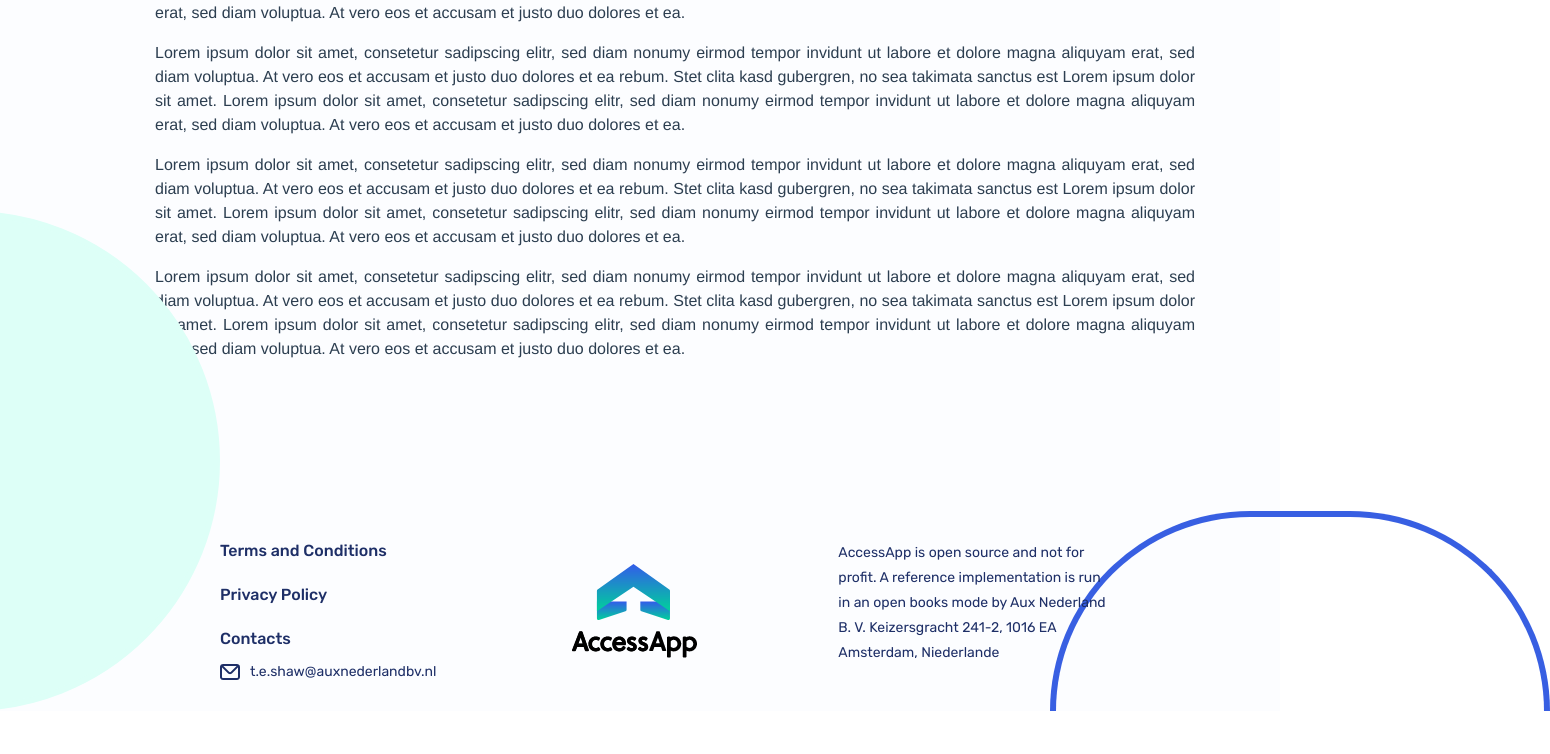
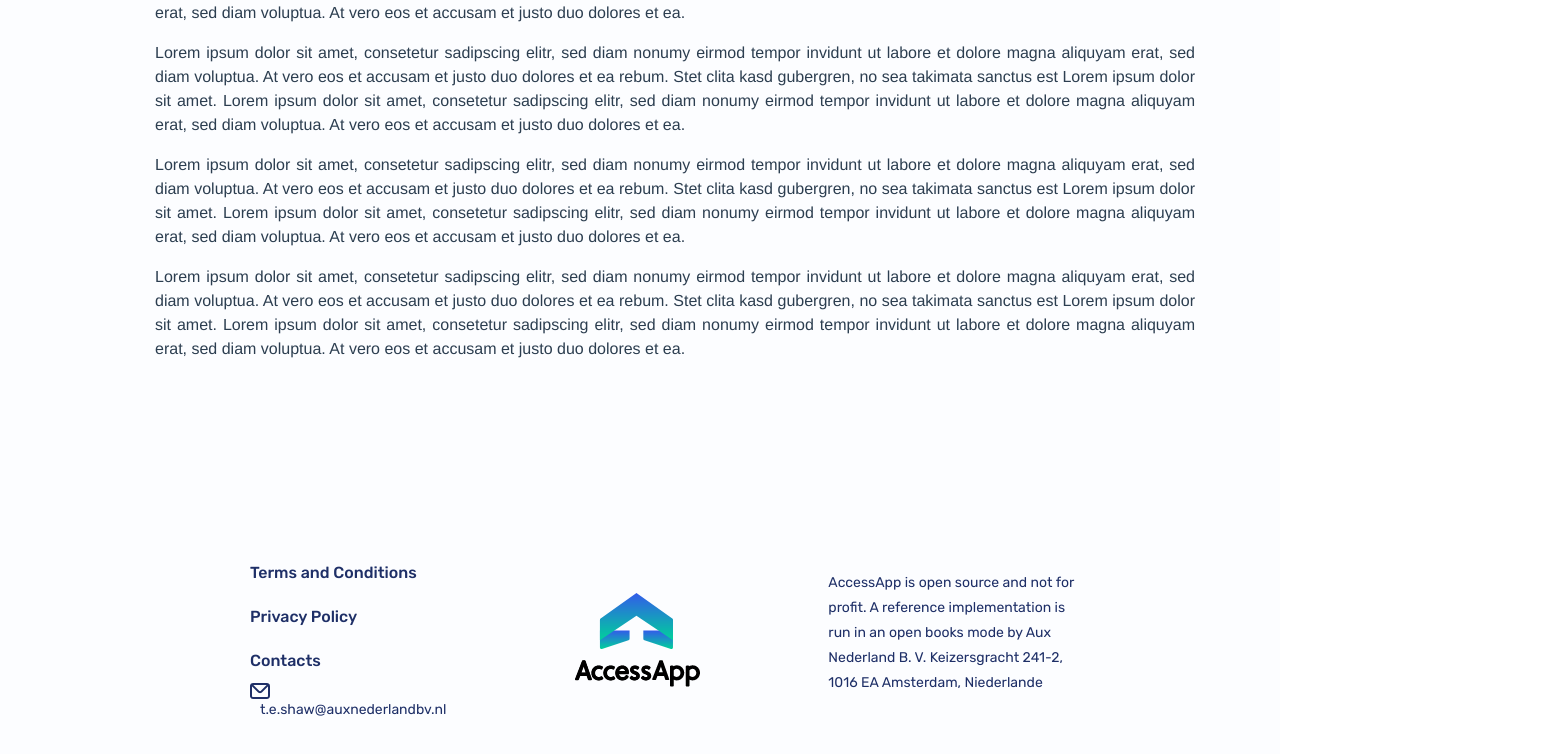
Before and after one commit to openaccessapp/www, a Vue app: page /terms in a window 1280 px wide. Shown: the part 1215-1969 px from the top of the page, 1550 px wide, since content can reach past the window. Before the commit the page ends 1926 px from the top, so only its background shows below. Built offline with nearby package versions, Linux system fonts and the light colour scheme.

Commit message:
Fixed texts in the HowItWorks component and fixed x scroll on the all page

```diff
--- a/src/App.vue
+++ b/src/App.vue
@@ -5,9 +5,7 @@
 </template>
 
 <script>
-
-export default {
-};
+export default {};
 </script>
 
 <style lang="scss">
@@ -24,4 +22,9 @@ export default {
 .example-var {
   color: $color__button;
 }
+@media only screen and (max-width: 1365px) {
+  #app {
+    overflow-x: hidden;
+  }
+}
 </style>
--- a/src/components/CustomerReviews.vue
+++ b/src/components/CustomerReviews.vue
@@ -32,19 +32,19 @@ export default {
   components: {
     Carousel,
     Slide,
-    FigureCircle
+    FigureCircle,
   },
   data() {
     return {
       title: "",
       reviews: [],
-      revies: ""
+      revies: "",
     };
   },
   mounted() {
     this.title = customerReviews.title;
     this.reviews = customerReviews.reviews;
-  }
+  },
 };
 </script>
 
@@ -121,4 +121,10 @@ export default {
     width: 90%;
   }
 }
+
+@media only screen and (max-width: 1365px) {
+  .customer-reviews {
+    overflow: hidden;
+  }
+}
 </style>
--- a/src/components/DownloadApp.vue
+++ b/src/components/DownloadApp.vue
@@ -1,6 +1,6 @@
 <template>
-  <div class="container">
-    <figure-circle color="#DDFFF7" :zIndex="0" :right="-320" :isFilled="false"></figure-circle>
+  <div class="container download-links">
+    <figure-circle class="circle" color="#DDFFF7" :zIndex="0" :right="-320" :isFilled="false"></figure-circle>
     <div class="row">
       <div class="col-12">
         <h2>{{appsText}}</h2>
@@ -33,14 +33,14 @@ export default {
     return {
       googlePLay: "",
       appStore: "",
-      appsText: ""
+      appsText: "",
     };
   },
   mounted() {
     this.googlePLay = DownloadApp["google-play-link"];
     this.appStore = DownloadApp["app-store-link"];
-    this.appsText = DownloadApp["apps-text"]
-  }
+    this.appsText = DownloadApp["apps-text"];
+  },
 };
 </script>
 
@@ -80,4 +80,12 @@ h2 {
     }
   }
 }
+
+@media only screen and (max-width: 1365px) {
+  .download-links {
+    .circle {
+      display: none;
+    }
+  }
+}
 </style>
--- a/src/components/FigureCircle.vue
+++ b/src/components/FigureCircle.vue
@@ -1,6 +1,5 @@
 <template>
-  <div class="circle" :style="styling" :class="customClass">
-  </div>
+  <div class="circle" :style="styling" :class="customClass"></div>
 </template>
 
 <script>
@@ -14,29 +13,29 @@ export default {
     bottom: Number,
     left: Number,
     isFilled: Boolean,
-      customClass: String
+    customClass: String,
   },
   data() {
     return {
-      styling: {}
+      styling: {},
     };
   },
   mounted() {
     this.styling = {
-      'border': `6px solid ${this.color}`,
-      'z-index': this.zIndex,
-      'top': this.isExisting(this.top) ? `${this.top}px` : 'unset',
-      'right': this.isExisting(this.right) ? `${this.right}px` : 'unset',
-      'bottom': this.isExisting(this.bottom) ? `${this.bottom}px` : 'unset',
-      'left': this.isExisting(this.left) ? `${this.left}px` : 'unset',
-      'background': this.isFilled ? this.color : 'unset',
-    }
+      border: `6px solid ${this.color}`,
+      "z-index": this.zIndex,
+      top: this.isExisting(this.top) ? `${this.top}px` : "unset",
+      right: this.isExisting(this.right) ? `${this.right}px` : "unset",
+      bottom: this.isExisting(this.bottom) ? `${this.bottom}px` : "unset",
+      left: this.isExisting(this.left) ? `${this.left}px` : "unset",
+      background: this.isFilled ? this.color : "unset",
+    };
   },
   methods: {
     isExisting(field) {
       return field >= 0 || field < 0 ? true : false;
-    }
-  }
+    },
+  },
 };
 </script>
 
@@ -50,5 +49,6 @@ export default {
   z-index: 10;
   position: absolute;
   left: -100px;
+  overflow: hidden;
 }
 </style>
--- a/src/components/Footer.vue
+++ b/src/components/Footer.vue
@@ -1,6 +1,7 @@
 <template>
   <div class="footer container">
     <figure-circle
+      class="circle"
       color="#385FE2"
       :zIndex="0"
       :right="-270"
@@ -11,7 +12,7 @@
     <figure-circle color="#DDFFF7" :zIndex="0" :left="-280" :isFilled="true" :bottom="0"></figure-circle>
 
     <div class="row container-links">
-      <div class="col-xl-3 col-6 col-md-4 col-xs-6 info">
+      <div class="col-xl-3 col-sm-4 col-6 col-md-4 col-xs-6 info">
         <router-link to="/terms">
           <p class="row terms">Terms and Conditions</p>
         </router-link>
@@ -24,8 +25,8 @@
           <p>t.e.shaw@auxnederlandbv.nl</p>
         </div>
       </div>
-      <img class="col-xl-4 col-4" src="assets/access-logo-footer.png" />
-      <p class="col-xs-6 col-6 col-xl-4 paragraph">
+      <img class="col-xl-4 col-sm-4 col-md-4 col-4" src="assets/access-logo-footer.png" />
+      <p class="col-xs-6 col-sm-4 col-md-4 col-6 col-xl-4 paragraph">
         AccessApp is open source and not for profit. A reference implementation is run in an open
         books mode by Aux Nederland B. V. Keizersgracht 241-2, 1016 EA Amsterdam, Niederlande
       </p>
@@ -45,7 +46,7 @@ export default {
       page2: "",
       page3: "",
       page4: "",
-      page5: ""
+      page5: "",
     };
   },
   mounted() {
@@ -54,7 +55,7 @@ export default {
     this.page3 = footer["page-3"];
     this.page4 = footer["page-4"];
     this.page5 = footer["page-5"];
-  }
+  },
 };
 </script>
 
@@ -62,16 +63,14 @@ export default {
 @import "../../public/assets/main.scss";
 
 .footer.container {
-  width: 55%;
   display: flex;
   flex-direction: column;
   justify-content: space-evenly;
   align-items: center;
   overflow: hidden;
-
-  width: 100%;
+  max-width: unset;
   padding: 0;
-  height: 200px;
+  height: auto;
   background: none;
   p {
     font-size: 16px;
@@ -98,7 +97,7 @@ export default {
     justify-content: space-between;
     margin-left: 50px;
     align-items: center;
-    padding: 0 100px;
+    padding: 50px 200px;
     img {
       max-width: 125px;
       max-height: 95px;
@@ -189,4 +188,30 @@ export default {
     }
   }
 }
+@media only screen and (min-width: 415px) and (max-width: 1025px) {
+  .footer {
+    .row.container-links {
+      margin-right: 50px;
+      padding: 0;
+      padding-bottom: 50px;
+      .info {
+        .terms {
+          text-align: left;
+        }
+      }
+    }
+  }
+}
+
+@media only screen and (max-width: 1365px) {
+  .footer {
+    width: 100% !important;
+    height: auto !important;
+    margin-left: 0;
+    margin-right: 0;
+    .circle {
+      display: none;
+    }
+  }
+}
 </style>
--- a/src/components/Header.vue
+++ b/src/components/Header.vue
@@ -58,7 +58,7 @@ export default {
   name: "Header",
   components: {
     FigureCircle,
-    Navigation
+    Navigation,
   },
   data() {
     return {
@@ -72,7 +72,7 @@ export default {
       mobileApp: "",
       infoText: "",
       OSI: "",
-      github: ""
+      github: "",
       // END: Expected data from .yaml
     };
   },
@@ -87,7 +87,7 @@ export default {
     this.infoText = header["info-text"];
     this.OSI = header.OSI;
     this.github = header.github;
-  }
+  },
 };
 </script>
 
@@ -195,7 +195,8 @@ img.github-logo {
 
 @media only screen and (max-width: 1440px) {
   .header {
-    height: 130vh;
+    height: 1000px;
+    overflow-x: hidden;
   }
   .title {
     font-size: 40px;
--- a/src/components/HowItWorks.vue
+++ b/src/components/HowItWorks.vue
@@ -7,7 +7,7 @@
         </div>
       </div>
       <div class="row content">
-        <div class="col-md-4 col-xl-4 col-sm-12 col-12 text-section">
+        <div class="col-md-12 col-lg-4 col-xl-4 col-sm-12 col-12 text-section">
           <div class="section" v-if="sections[0]">
             <h3 class="title title-name">{{sections[0].title}}</h3>
             <p class="text">{{sections[0].text}}</p>
@@ -17,13 +17,12 @@
             <p class="text">{{sections[1].text}}</p>
           </div>
         </div>
-        <div class="col-md-4 col-xl-4 col-sm-12 col-12">
+        <div class="col-md-12 col-lg-4 col-xl-4 col-sm-12 col-12">
           <div class="mock-image">
-            <!-- <iframe width="370" height="600" :src="videoLink" frameborder="0">{{videoLink}}</iframe> -->
             <img class="how-it-works-image" src="assets/how-it-works.png" />
           </div>
         </div>
-        <div class="col-md-4 col-xl-4 col-sm-12 col-12 text-section">
+        <div class="col-md-12 col-lg-4 col-xl-4 col-sm-12 col-12 text-section">
           <div class="section" v-if="sections[2]">
             <h3 class="title title-name">{{sections[2].title}}</h3>
             <p class="text">{{sections[2].text}}</p>
@@ -43,7 +42,7 @@ export default {
       sections: "",
       title: "",
       text: "",
-      videoLink: ""
+      videoLink: "",
     };
   },
   created() {
@@ -51,7 +50,7 @@ export default {
     this.text = howItWorks.text;
     this.sections = howItWorks.sections;
     this.videoLink = howItWorks["video-link"];
-  }
+  },
 };
 </script>
 
```
Lines whose indentation alone changed are shown as unchanged.
